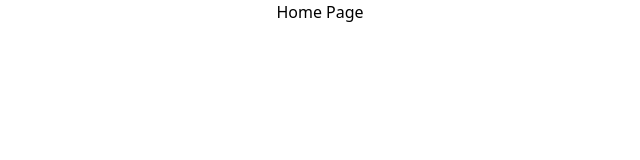
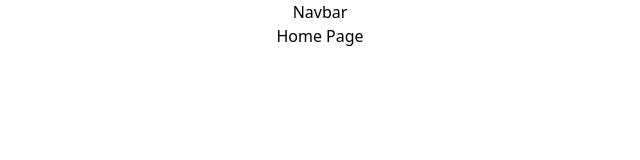
Before and after one commit to MikePHaynes/bug-tracker-ui, a JavaScript app: page / in a window 1280 px wide. Shown: the top 160 px of the page, without its empty margins (320-960 px from the left). Built offline with nearby package versions, Linux system fonts and the light colour scheme; the HTML template or start-up script is replaced by a standard one.

Commit message:
Updated project structure, add react hook form.

```diff
--- a/package.json
+++ b/package.json
@@ -3,15 +3,18 @@
   "version": "0.1.0",
   "private": true,
   "dependencies": {
+    "@hookform/resolvers": "^3.2.0",
     "@testing-library/jest-dom": "^5.17.0",
     "@testing-library/react": "^13.4.0",
     "@testing-library/user-event": "^13.5.0",
     "axios": "^1.4.0",
     "react": "^18.2.0",
     "react-dom": "^18.2.0",
+    "react-hook-form": "^7.45.4",
     "react-router-dom": "^6.14.2",
     "react-scripts": "5.0.1",
-    "web-vitals": "^2.1.4"
+    "web-vitals": "^2.1.4",
+    "yup": "^1.2.0"
   },
   "scripts": {
     "start": "react-scripts start",
--- a/src/App.js
+++ b/src/App.js
@@ -1,11 +1,13 @@
 import './App.css';
-import { BrowserRouter as Router, Routes, Route } from 'react-router-dom'
+import { BrowserRouter as Router, Routes, Route } from 'react-router-dom';
+import { Navbar } from './components/Navbar';
 import { Home } from './pages/Home';
 
 function App() {
   return (
     <div className="App">
       <Router>
+        <Navbar />
         <Routes>
           <Route path="/" element={<Home />} />
         </Routes>
--- /dev/null
+++ b/src/components/Navbar.js
@@ -0,0 +1,7 @@
+export const Navbar = () => {
+  return (
+    <div>
+      <h1>Navbar</h1>
+    </div>
+  );
+};
--- a/src/pages/Home.js
+++ b/src/pages/Home.js
@@ -5,5 +5,5 @@ export const Home = () => {
         Home Page
       </h1>
     </div>
-  )
-}
+  );
+};
```
Also changed, not shown: 1 other file (tests, documents, lock files or other folders).
